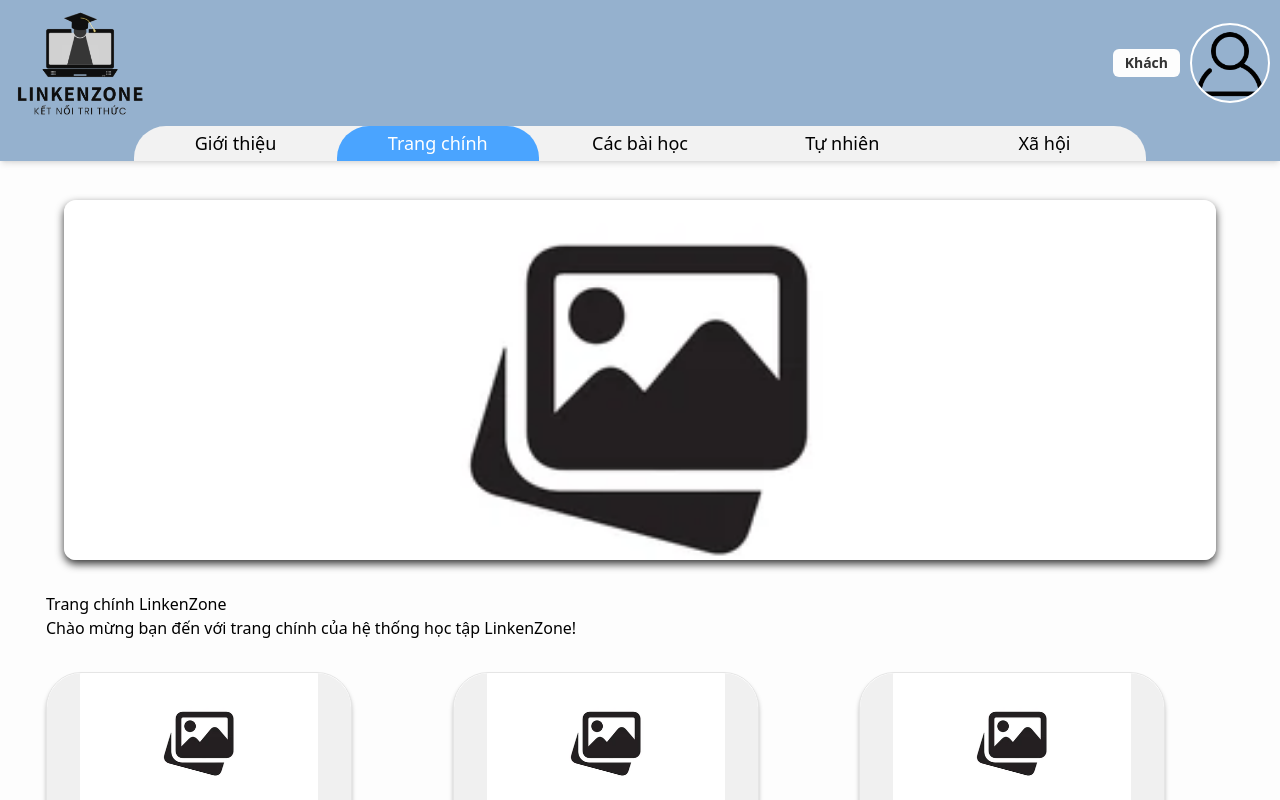
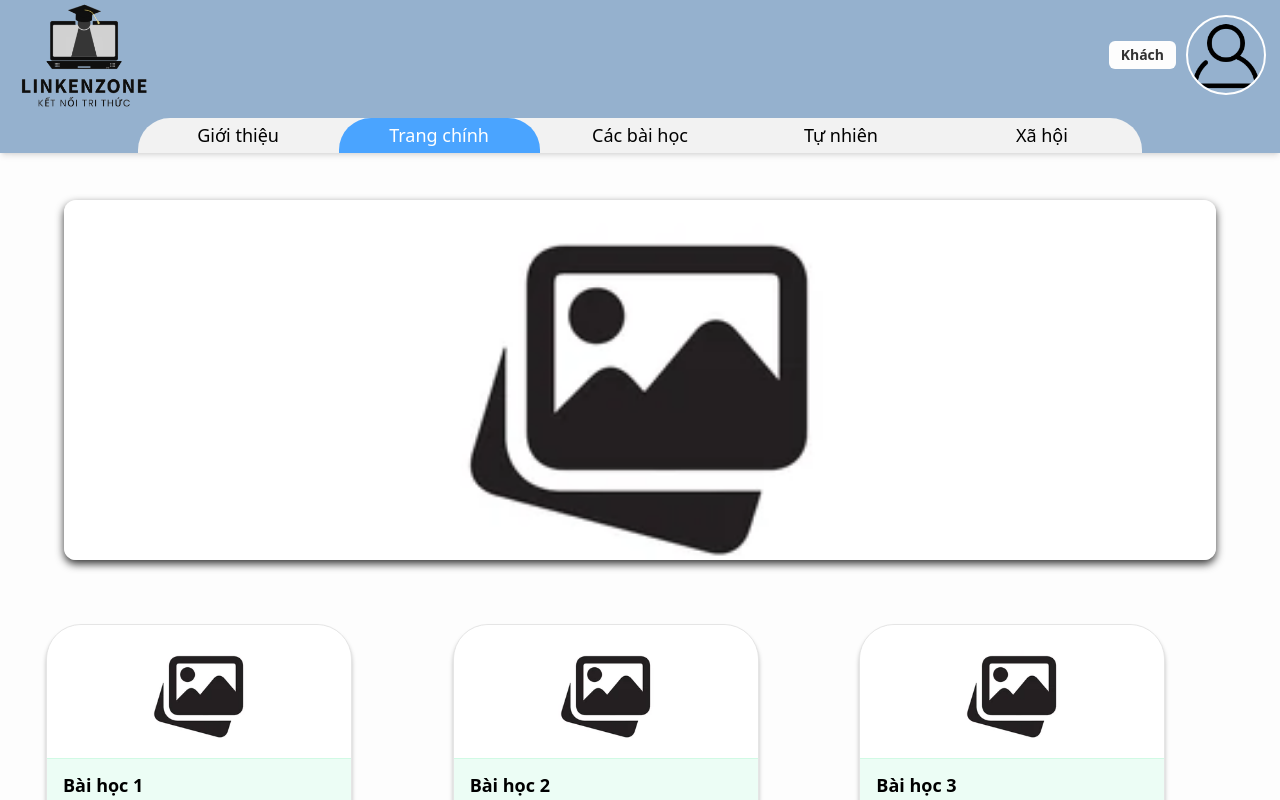
Before and after one commit to LinkenZone/Client, a React (Vite) app: page /home in a window 1280 px wide. Shown: the top 800 px of the page. Built offline with nearby package versions, Linux system fonts and the light colour scheme; no server answers.

Commit message:
Chỉnh lại hình ảnh lessoncard

```diff
--- a/src/components/Header.jsx
+++ b/src/components/Header.jsx
@@ -16,7 +16,7 @@ function Header() {
   };
 
   return (
-    <header className="fixed top-0 left-0 z-50 flex w-full flex-col gap-2 bg-[#95B1CE] px-2 pt-2 shadow-md">
+    <header className="fixed top-0 left-0 z-50 flex w-full flex-col gap-2 bg-[#95B1CE] px-3 pt-1.2 shadow-md">
       <div className="flex w-full items-center justify-between">
         <img className="w-36" src={assets.logo} alt="Logo" />
         <div className="flex items-center gap-2">
--- a/src/components/LessonCard.jsx
+++ b/src/components/LessonCard.jsx
@@ -5,7 +5,7 @@ function LessonCard({ lesson }) {
     <div className="flex w-[306px] cursor-pointer flex-col overflow-hidden rounded-[35px] border border-[#e5e5e5] bg-white shadow-[0_4px_4px_rgba(0,0,0,0.25)]">
       <div className="flex h-[133px] w-full items-center justify-center overflow-hidden rounded-t-[35px] bg-[#f0f0f0]">
         <img
-          className="max-h-full max-w-full"
+          className="h-full w-full object-cover"
           src={lesson.image || noPict}
           alt={lesson.image ? lesson.title : 'No Image Available'}
         />
--- a/src/pages/Home.jsx
+++ b/src/pages/Home.jsx
@@ -18,8 +18,6 @@ export default function Home() {
     <div className="flex min-h-screen w-full flex-col items-center bg-[#fdfdfd]">
       <Hero imageUrl={finalImage} />
       <div className="box-border w-full max-w-[1252px] p-8">
-        <h1>Trang chính LinkenZone</h1>
-        <p>Chào mừng bạn đến với trang chính của hệ thống học tập LinkenZone!</p>
 
         <div className="mt-8 grid grid-cols-1 gap-8 sm:grid-cols-2 lg:grid-cols-3">
           <LessonCard
```
